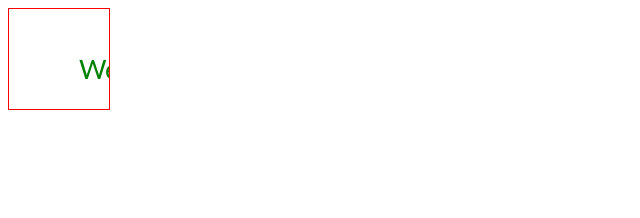
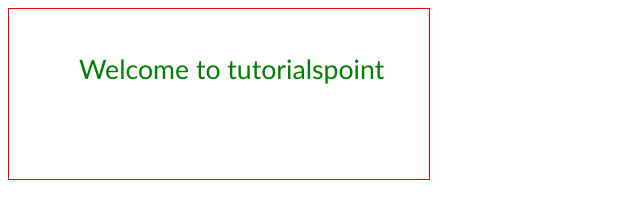
Before and after one commit to mr4ce-old/webgl-tutorial, a plain HTML site: page index.html in a window 1280 px wide. Shown: the whole page, without its empty margins (0-640 px from the left). Drawn offline with Linux system fonts and the light colour scheme.

Commit message:
canvas.js edited

```diff
--- a/index.html
+++ b/index.html
@@ -11,7 +11,7 @@
     </style>
 </head>
 <body>
-<canvas id="my-canvas" width="100px" height="100px">
+<canvas id="my-canvas" width="420px" height="170px">
 
 </canvas>
 
```
